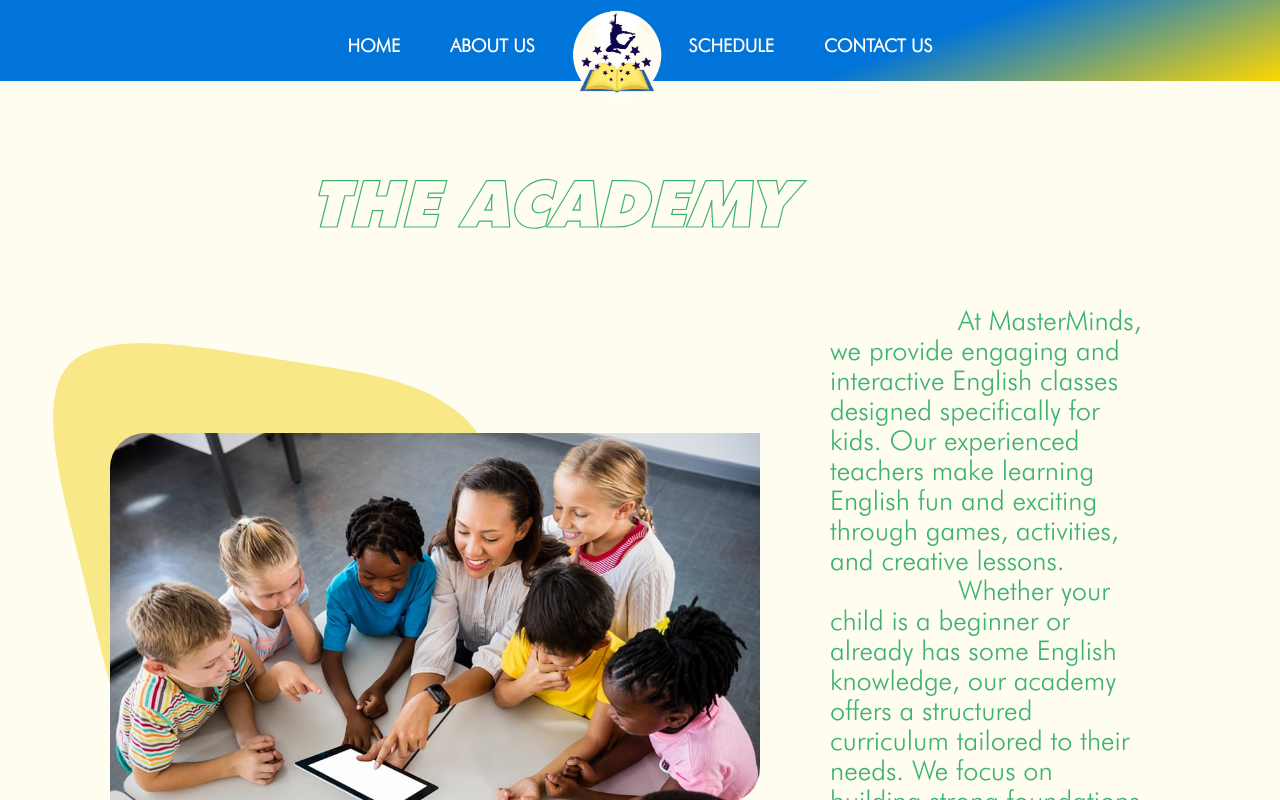
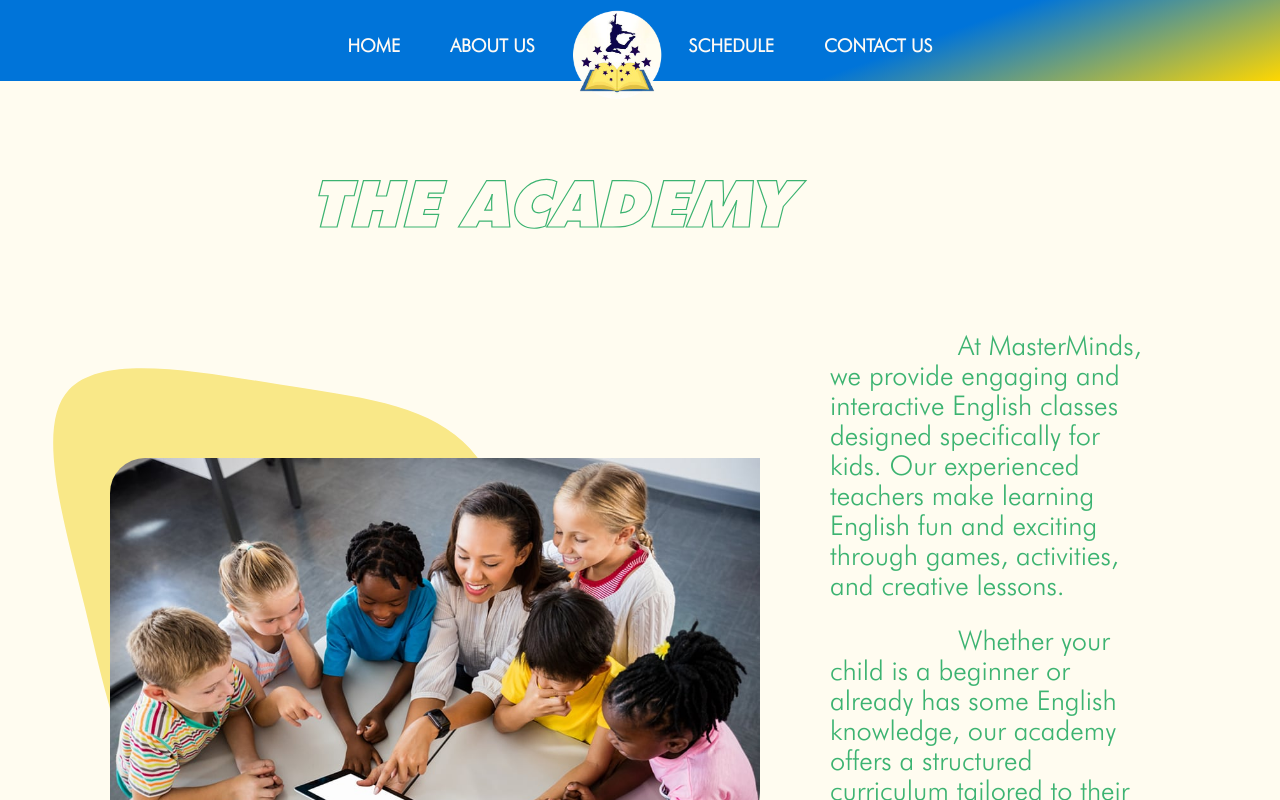
Before and after one commit to bbogomilov1/enlighten, a React (Create React App) app: page /about-us in a window 1280 px wide. Shown: the top 800 px of the page. Built offline with nearby package versions, Linux system fonts and the light colour scheme.

Commit message:
small fixes in the-academy

```diff
--- a/src/components/about-us/TheAcadamy.module.css
+++ b/src/components/about-us/TheAcadamy.module.css
@@ -24,7 +24,7 @@
   line-height: 30px;
   text-indent: 8rem;
   font-family: "Futura PT light", sans-serif;
-  margin: 0px 0px 0px 50px;
+  margin: 25px 0px 0px 50px;
 }
 
 .description {
```
